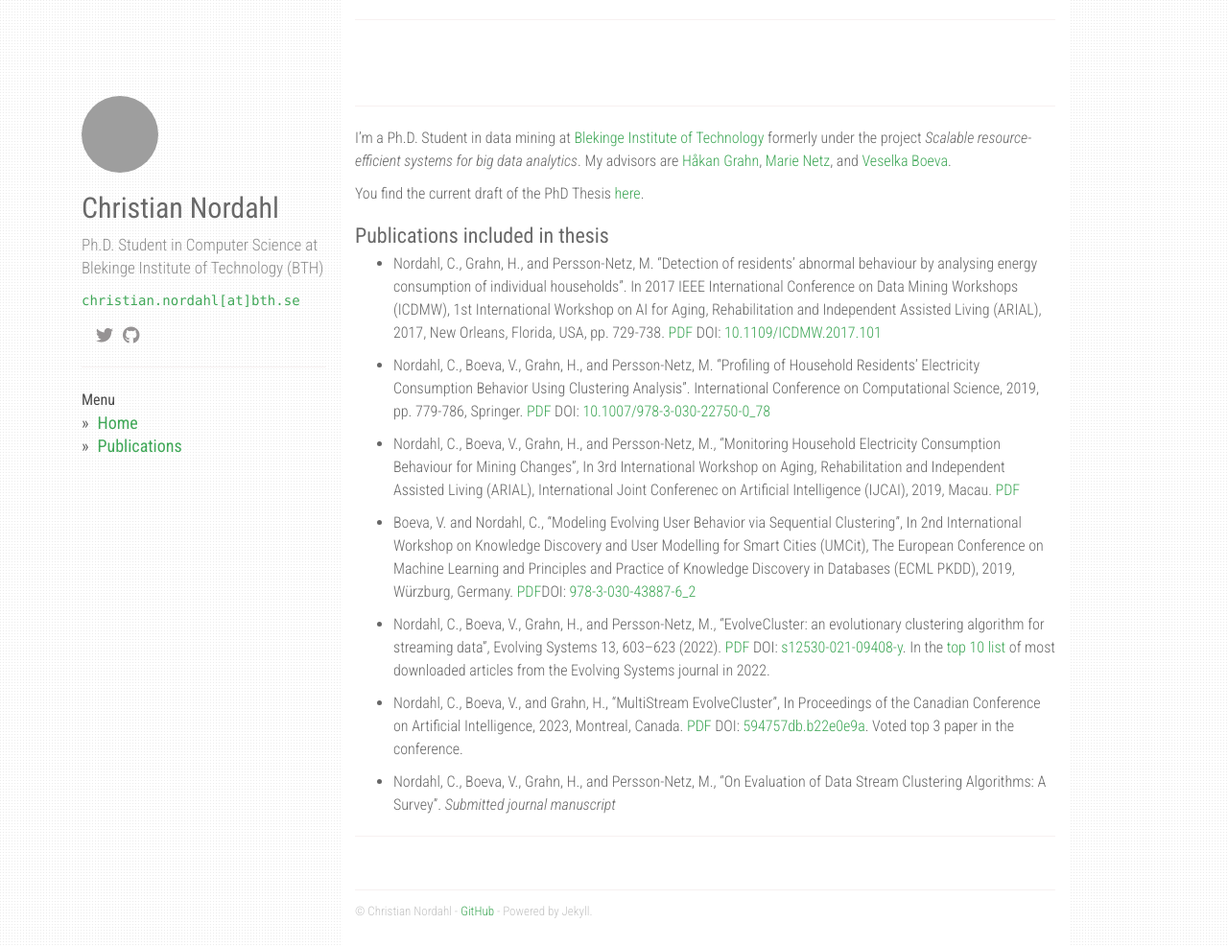
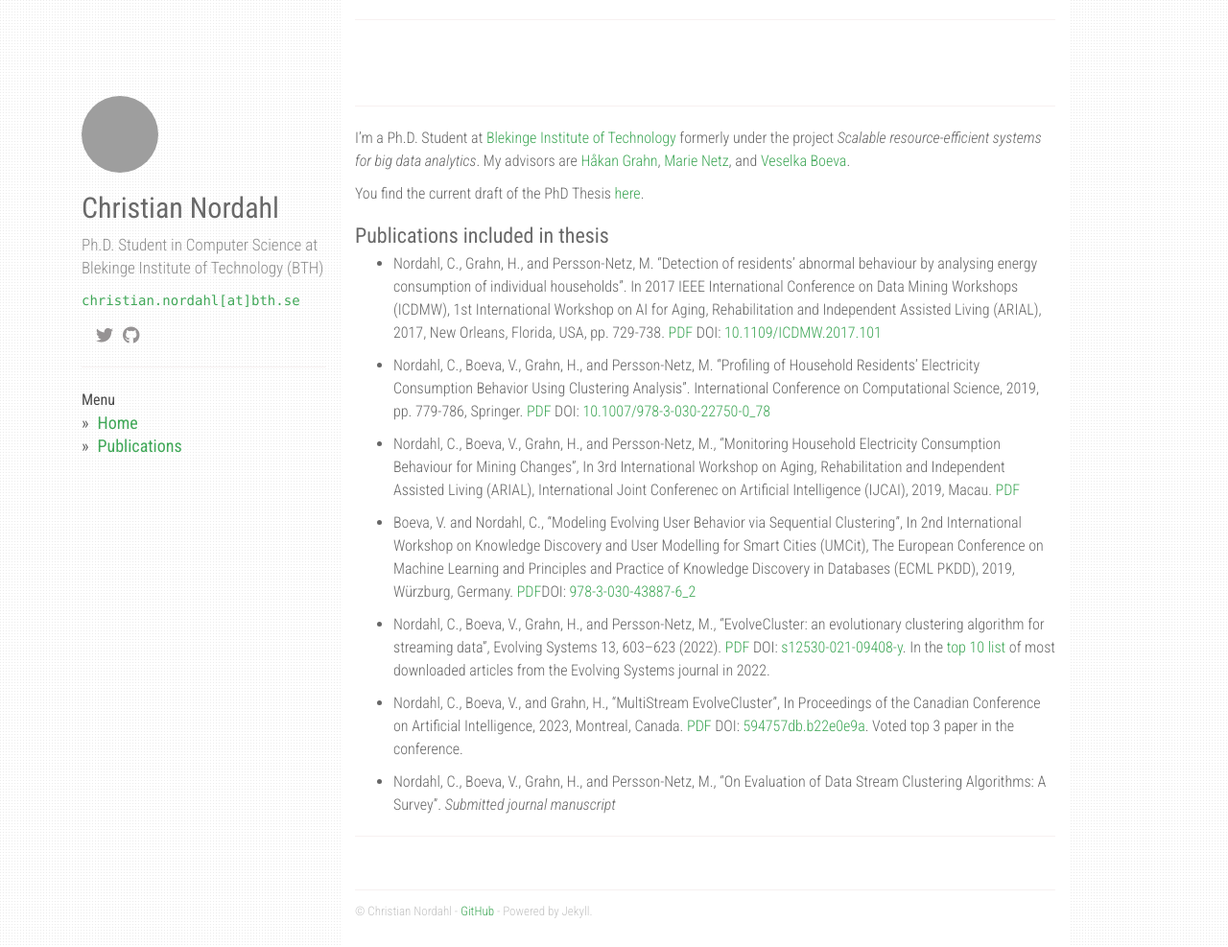
Before and after one commit to christiannordahl/christiannordahl.github.io, a Jekyll site: the page built from index.md, in a window 1280 px wide and 987 px high. Shown: the whole window at 96% size. Built offline with Jekyll 4.4.1, drawn with Linux system fonts in a browser that asks for light colours; nearby versions of some CDN libraries; a style sheet for code colours, icons or effects is not loaded; grey boxes are pictures that could not be loaded.

Commit message:
Update description

```diff
--- a/index.md
+++ b/index.md
@@ -11,7 +11,7 @@ permalink: /
 
 ---
 
-I'm a Ph.D. Student in data mining at [Blekinge Institute of Technology](https://www.bth.se) formerly under the project *Scalable resource-efficient systems for big data analytics*. My advisors are [Håkan Grahn](https://www.bth.se/eng/staff/hakan-grahn-hgr/), [Marie Netz](), and [Veselka Boeva](https://www.bth.se/staff/veselka-boeva-vbx/).
+I'm a Ph.D. Student at [Blekinge Institute of Technology](https://www.bth.se) formerly under the project *Scalable resource-efficient systems for big data analytics*. My advisors are [Håkan Grahn](https://www.bth.se/eng/staff/hakan-grahn-hgr/), [Marie Netz](), and [Veselka Boeva](https://www.bth.se/staff/veselka-boeva-vbx/).
 
 
 You find the current draft of the PhD Thesis [here](https://christiannordahl.github.io/files/phd_thesis_20231023.pdf).
```
